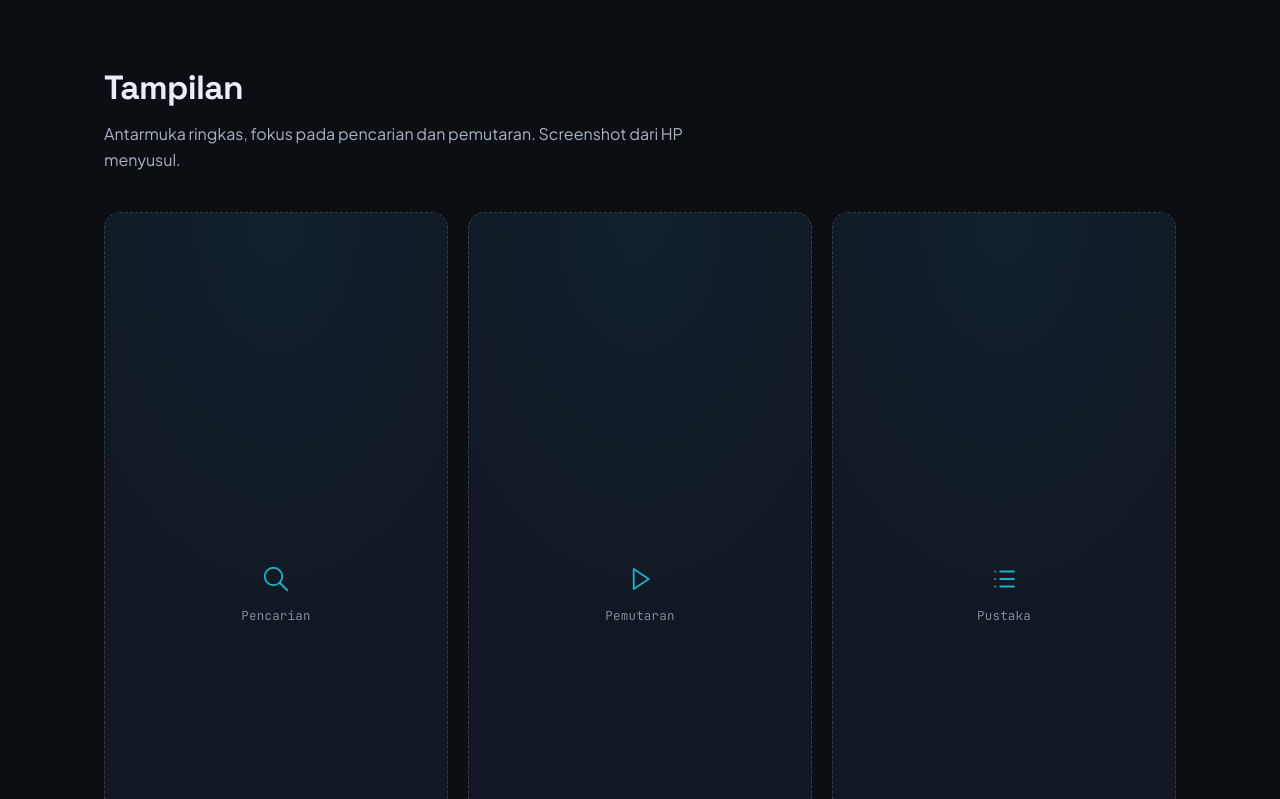
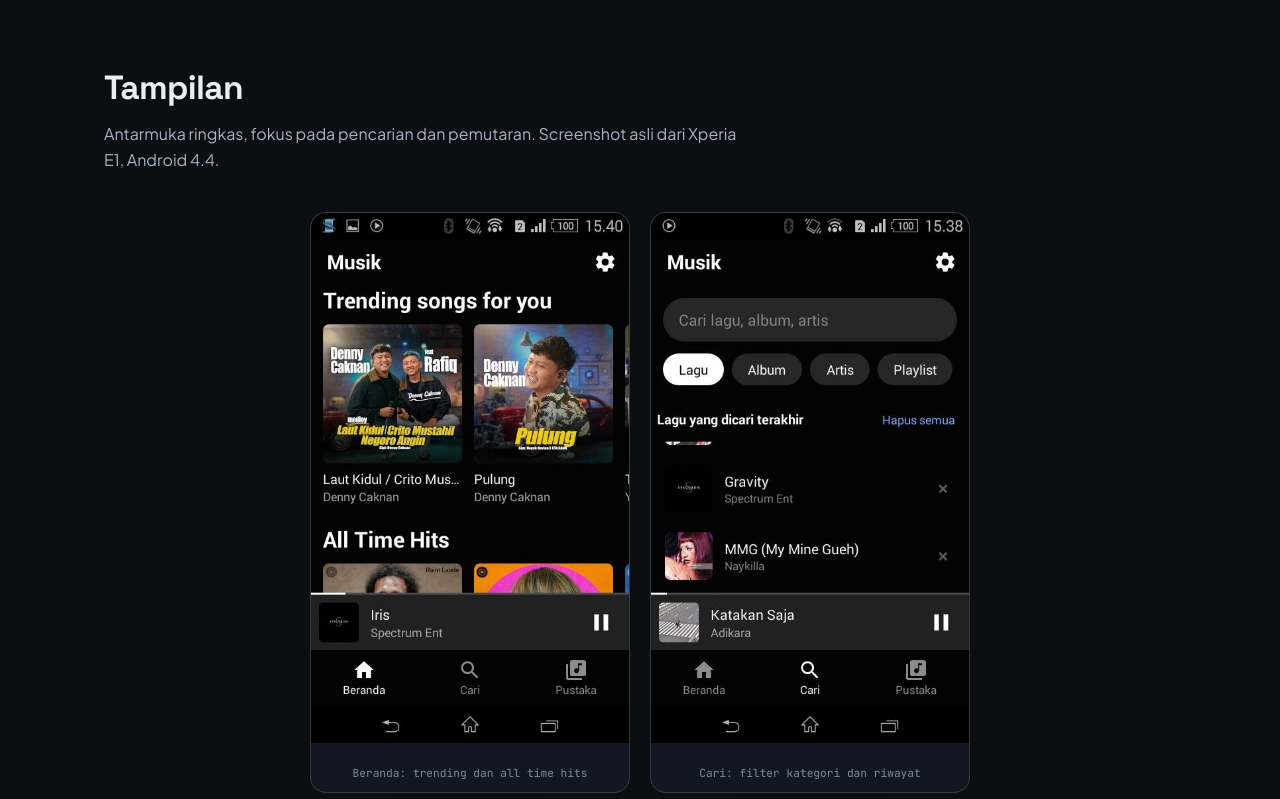
Before and after one commit to AltairKaslana/altairk.my.id, a plain HTML site: page ytm-relay.html in a window 1280 px wide. Shown: the part 1300-2099 px from the top of the page. Drawn offline with Linux system fonts and the light colour scheme; no server answers.

Commit message:
site: screenshot asli YTM Relay (beranda + pencarian) ganti slot placeholder

```diff
--- a/style.css
+++ b/style.css
@@ -163,6 +163,8 @@ p{margin:0}
 .shot.has-img{padding:0;border-style:solid;border-color:var(--line-2);overflow:hidden;transition:border-color .2s var(--ease);aspect-ratio:auto;justify-content:flex-start}
 .shot.has-img:hover{border-color:var(--accent-line)}
 .shot.has-img img{width:100%;height:auto;aspect-ratio:9/20;object-fit:cover;display:block;flex:none}
+.shot.has-img img.r35{aspect-ratio:3/5}
+@media (min-width:720px){.shots.pair{grid-template-columns:repeat(2,minmax(0,1fr));max-width:660px;margin:0 auto}}
 .shot .cap{font-family:var(--font-m);font-size:.7rem;color:var(--text-3);padding:10px 12px;text-align:center;line-height:1.45}
 
 /* Download block */
--- a/ytm-relay.html
+++ b/ytm-relay.html
@@ -94,12 +94,11 @@
     <div class="wrap" data-reveal>
       <div class="section-head">
         <h2>Tampilan</h2>
-        <p>Antarmuka ringkas, fokus pada pencarian dan pemutaran. Screenshot dari HP menyusul.</p>
+        <p>Antarmuka ringkas, fokus pada pencarian dan pemutaran. Screenshot asli dari Xperia E1, Android 4.4.</p>
       </div>
-      <div class="shots">
-        <div class="shot"><svg viewBox="0 0 24 24" fill="none" stroke="currentColor" stroke-width="1.5" stroke-linecap="round" stroke-linejoin="round" aria-hidden="true"><path d="M10 10m-7 0a7 7 0 1 0 14 0a7 7 0 1 0 -14 0"/><path d="M21 21l-6 -6"/></svg><span class="lbl">Pencarian</span></div>
-        <div class="shot"><svg viewBox="0 0 24 24" fill="none" stroke="currentColor" stroke-width="1.5" stroke-linecap="round" stroke-linejoin="round" aria-hidden="true"><path d="M7 4l12 8l-12 8z"/></svg><span class="lbl">Pemutaran</span></div>
-        <div class="shot"><svg viewBox="0 0 24 24" fill="none" stroke="currentColor" stroke-width="1.5" stroke-linecap="round" stroke-linejoin="round" aria-hidden="true"><path d="M9 6l11 0"/><path d="M9 12l11 0"/><path d="M9 18l11 0"/><path d="M5 6l0 .01"/><path d="M5 12l0 .01"/><path d="M5 18l0 .01"/></svg><span class="lbl">Pustaka</span></div>
+      <div class="shots pair">
+        <a class="shot has-img" href="assets/ytm-1.jpg"><img class="r35" src="assets/ytm-1.jpg" alt="Beranda YTM Relay dengan bagian Trending songs for you dan All Time Hits, mini player memutar lagu Iris" width="480" height="800"><span class="cap">Beranda: trending dan all time hits</span></a>
+        <a class="shot has-img" href="assets/ytm-2.jpg"><img class="r35" src="assets/ytm-2.jpg" alt="Halaman pencarian YTM Relay dengan filter Lagu, Album, Artis, Playlist dan riwayat lagu yang dicari terakhir" width="480" height="800"><span class="cap">Cari: filter kategori dan riwayat</span></a>
       </div>
     </div>
   </section>
```
Also changed, not shown: assets/ytm-1.jpg (added), assets/ytm-2.jpg (added).
